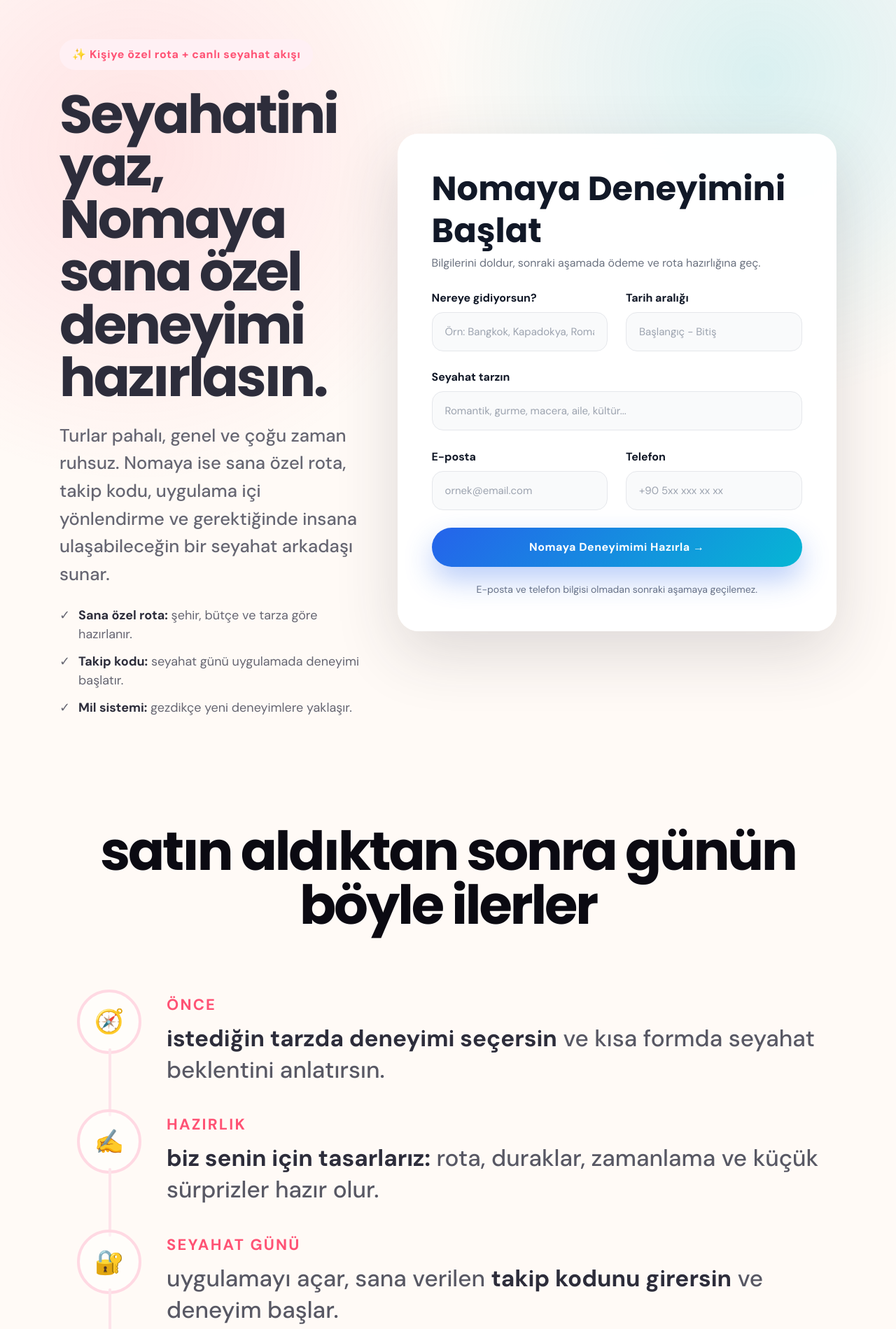
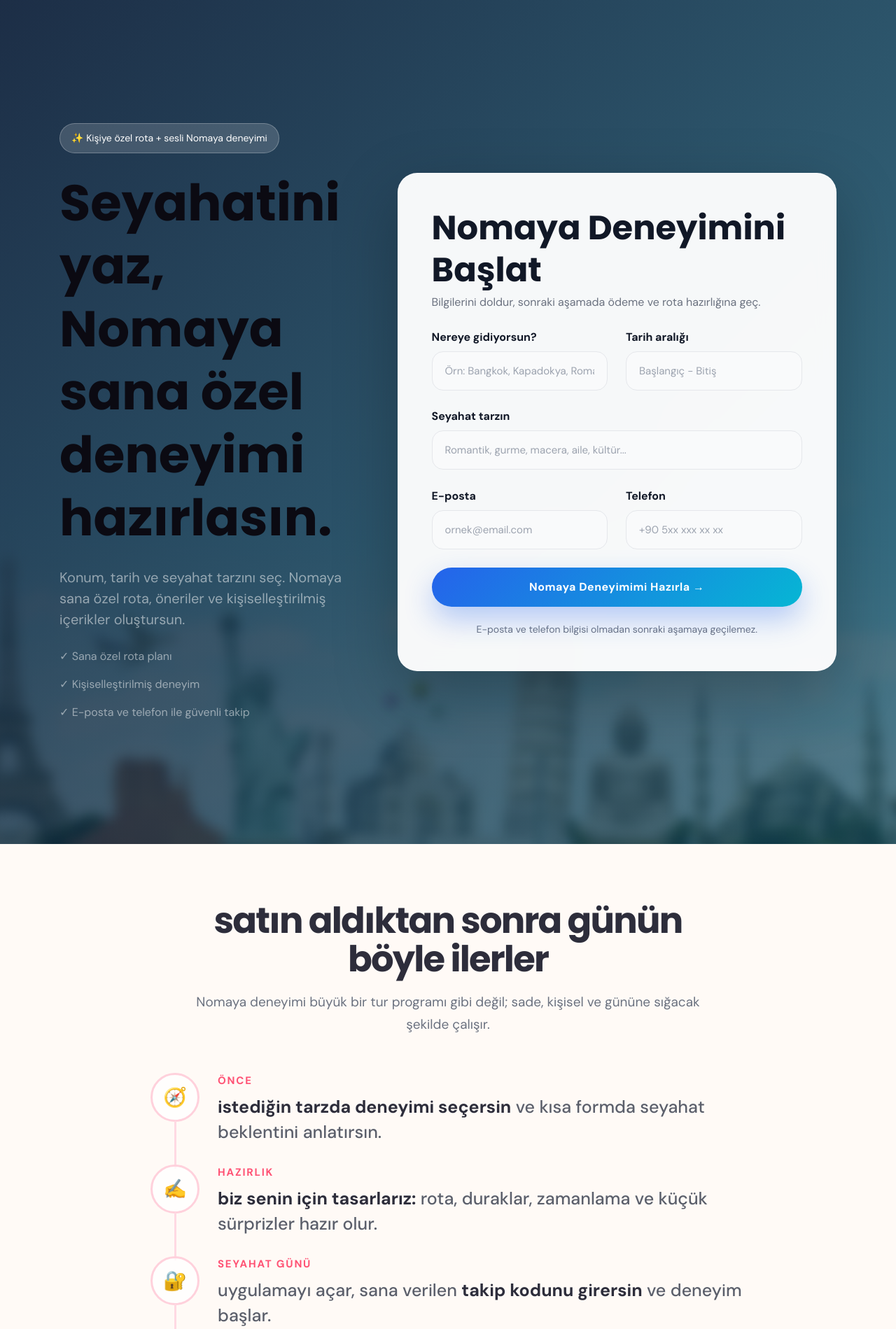
Before and after one commit to volkancyberframework-ux/nomaya, a Django app: page /sen-gez-diye/ in a window 1280 px wide. Shown: the part 148-2047 px from the top of the page at 70% size. Run offline with Django 4.2, Linux system fonts and the light colour scheme; some libraries are stand-ins or nearby versions.

Commit message:
Improve 2  Nomaya landing page and journey flow

```diff
--- a/templates/order-customized.html
+++ b/templates/order-customized.html
@@ -4,84 +4,24 @@
 {% block content %}
 
 <style>
-  :root {
-    --nomaya-bg: #fffaf6;
-    --nomaya-ink: #2d2d3b;
-    --nomaya-muted: #666672;
-    --nomaya-soft: #9ca3af;
-    --nomaya-pink: #ff5274;
-    --nomaya-blue: #2563eb;
-    --nomaya-cyan: #06b6d4;
-    --nomaya-line: #fde3ea;
-    --nomaya-border: #f0ebe7;
-  }
-
   .nomaya-page {
-    background: var(--nomaya-bg);
-    color: var(--nomaya-ink);
-    overflow: hidden;
-  }
-
-  .nomaya-section {
-    padding: 96px 0;
+    background: #fffaf6;
+    color: #111827;
   }
 
   .nomaya-hero {
-    min-height: 94vh;
-    display: flex;
-    align-items: center;
+    min-height: 92vh;
     background:
-      radial-gradient(circle at 15% 20%, rgba(255,82,116,.14), transparent 34%),
-      radial-gradient(circle at 85% 10%, rgba(6,182,212,.15), transparent 32%),
-      var(--nomaya-bg);
-  }
-
-  .nomaya-kicker {
-    display: inline-flex;
-    align-items: center;
-    gap: 10px;
-    padding: 10px 18px;
-    border-radius: 999px;
-    background: #fff0f4;
-    color: var(--nomaya-pink);
-    font-weight: 900;
-    letter-spacing: .04em;
-  }
-
-  .nomaya-title {
-    font-size: clamp(46px, 6vw, 86px);
-    line-height: .98;
-    font-weight: 950;
-    letter-spacing: -0.04em;
-    color: var(--nomaya-ink);
-  }
-
-  .nomaya-lead {
-    color: var(--nomaya-muted);
-    font-size: clamp(20px, 2vw, 28px);
-    line-height: 1.55;
-    font-weight: 500;
-  }
-
-  .nomaya-check {
-    display: flex;
-    gap: 12px;
-    align-items: flex-start;
-    color: var(--nomaya-muted);
-    font-size: 18px;
-    margin-bottom: 12px;
-  }
-
-  .nomaya-check strong {
-    color: var(--nomaya-ink);
+      linear-gradient(135deg, rgba(10,20,45,.88), rgba(18,75,95,.72)),
+      url("{% static 'assets/images/bg/10.jpg' %}") center/cover no-repeat;
   }
 
   .nomaya-card {
     background: rgba(255,255,255,.96);
     backdrop-filter: blur(14px);
-    border: 1px solid rgba(255,255,255,.65);
-    border-radius: 30px;
-    box-shadow: 0 30px 90px rgba(45,45,59,.16);
+    border: 1px solid rgba(255,255,255,.35);
+    border-radius: 28px;
+    box-shadow: 0 30px 90px rgba(0,0,0,.25);
     color: #111827;
   }
 
@@ -110,13 +50,13 @@
 
   .nomaya-input:focus {
     background: #fff;
-    border-color: var(--nomaya-blue);
+    border-color: #2563eb;
     box-shadow: 0 0 0 .25rem rgba(37,99,235,.12);
     color: #111827;
   }
 
   .nomaya-label {
-    font-weight: 800;
+    font-weight: 700;
     color: #111827;
     margin-bottom: 8px;
   }
@@ -125,8 +65,8 @@
     border: 0;
     border-radius: 999px;
     padding: 16px 34px;
-    font-weight: 900;
-    background: linear-gradient(135deg, var(--nomaya-blue), var(--nomaya-cyan));
+    font-weight: 800;
+    background: linear-gradient(135deg, #2563eb, #06b6d4);
     color: #fff;
     box-shadow: 0 18px 40px rgba(37,99,235,.32);
     transition: .2s ease;
@@ -138,134 +78,187 @@
     color: #fff;
   }
 
-  .nomaya-timeline-title {
-    max-width: 1050px;
+  .hint-pill {
+    display: inline-flex;
+    align-items: center;
+    gap: 8px;
+    background: rgba(255,255,255,.16);
+    color: #fff;
+    border: 1px solid rgba(255,255,255,.25);
+    padding: 10px 16px;
+    border-radius: 999px;
+    font-size: 14px;
+  }
+
+  .nomaya-section {
+    padding: 82px 0;
+    background: #fffaf6;
+  }
+
+  .nomaya-section-soft {
+    background: #fff7f1;
+  }
+
+  .nomaya-section-title {
+    max-width: 760px;
     margin: 0 auto;
-    font-size: clamp(44px, 6vw, 82px);
-    line-height: 1;
-    font-weight: 950;
-    letter-spacing: -0.04em;
+    color: #2d2d3b;
+    font-size: clamp(34px, 4vw, 58px);
+    line-height: 1.08;
+    font-weight: 900;
+    letter-spacing: -0.035em;
+    text-align: center;
+  }
+
+  .nomaya-section-subtitle {
+    max-width: 760px;
+    margin: 18px auto 0;
+    color: #6b7280;
+    font-size: 19px;
+    line-height: 1.65;
     text-align: center;
   }
 
   .nomaya-timeline {
-    max-width: 1060px;
-    margin: 82px auto 0;
+    max-width: 850px;
+    margin: 54px auto 0;
   }
 
   .nomaya-timeline-item {
     display: grid;
-    grid-template-columns: 92px 1fr;
-    gap: 36px;
+    grid-template-columns: 70px 1fr;
+    gap: 26px;
     position: relative;
   }
 
   .nomaya-timeline-item + .nomaya-timeline-item {
-    margin-top: 34px;
+    margin-top: 28px;
   }
 
-  .nomaya-timeline-item:before {
+  .nomaya-timeline-item::before {
     content: "";
     position: absolute;
-    left: 45px;
-    top: 84px;
-    bottom: -44px;
-    width: 4px;
+    left: 34px;
+    top: 68px;
+    bottom: -34px;
+    width: 3px;
+    background: #ffd9e3;
     border-radius: 999px;
-    background: var(--nomaya-line);
   }
 
-  .nomaya-timeline-item:last-child:before {
+  .nomaya-timeline-item:last-child::before {
     display: none;
   }
 
   .nomaya-bubble {
-    width: 92px;
-    height: 92px;
+    width: 70px;
+    height: 70px;
     display: grid;
     place-items: center;
-    border: 4px solid #ffd9e3;
-    border-radius: 50%;
-    background: rgba(255,255,255,.45);
-    font-size: 34px;
+    border: 3px solid #ffd1dc;
+    border-radius: 999px;
+    background: rgba(255,255,255,.75);
+    font-size: 27px;
   }
 
   .nomaya-step-label {
-    margin: 5px 0 10px;
-    color: var(--nomaya-pink);
-    font-size: 22px;
-    font-weight: 950;
-    letter-spacing: .1em;
+    color: #ff5274;
+    font-size: 15px;
+    font-weight: 900;
+    letter-spacing: .12em;
     text-transform: uppercase;
+    margin-bottom: 8px;
   }
 
   .nomaya-step-copy {
     margin: 0;
-    color: #585864;
-    font-size: clamp(24px, 2.6vw, 34px);
-    line-height: 1.35;
+    color: #5b5f6b;
+    font-size: clamp(19px, 2vw, 25px);
+    line-height: 1.45;
     font-weight: 500;
   }
 
   .nomaya-step-copy strong {
-    color: var(--nomaya-ink);
-    font-weight: 950;
+    color: #2d2d3b;
+    font-weight: 900;
   }
 
-  .nomaya-story {
-    background: rgba(255,255,255,.52);
-    border-top: 1px solid #f6eee8;
-    border-bottom: 1px solid #f6eee8;
+  .nomaya-founder-card {
+    max-width: 860px;
+    margin: 42px auto 0;
+    text-align: center;
   }
 
-  .founder-photo {
-    width: 148px;
-    height: 148px;
-    border-radius: 50%;
-    object-fit: cover;
-    border: 8px solid #fff;
-    box-shadow: 0 24px 70px rgba(45,45,59,.14);
+  .founder-pill {
+    display: inline-flex;
+    align-items: center;
+    gap: 8px;
+    background: #fff0f4;
+    color: #ff5274;
+    padding: 9px 18px;
+    border-radius: 999px;
+    font-weight: 800;
+    font-size: 15px;
+    margin-bottom: 24px;
   }
 
-  .story-text {
-    max-width: 1000px;
-    margin: 34px auto 0;
-    color: #585864;
-    text-align: center;
-    font-size: clamp(22px, 2.4vw, 32px);
-    line-height: 1.7;
-    font-weight: 500;
+  .founder-text {
+    color: #5b5f6b;
+    font-size: clamp(18px, 2vw, 23px);
+    line-height: 1.75;
   }
 
-  .story-text strong {
-    color: var(--nomaya-ink);
-    font-weight: 950;
+  .founder-text strong {
+    color: #2d2d3b;
+    font-weight: 900;
   }
 
-  .nomaya-final-card {
-    border: 2px solid var(--nomaya-border);
-    border-radius: 30px;
-    background: rgba(255,255,255,.68);
+  .nomaya-final-box {
+    max-width: 900px;
+    margin: 0 auto;
     padding: 42px;
+    border-radius: 28px;
+    background: #ffffff;
+    border: 1px solid #f0ebe7;
     box-shadow: 0 24px 70px rgba(45,45,59,.08);
+    text-align: center;
   }
 
-  [data-bs-theme="dark"] .nomaya-page {
-    background: #0f172a;
-    color: #f9fafb;
+  /* DARK MODE FIX */
+  [data-bs-theme="dark"] .nomaya-page,
+  [data-bs-theme="dark"] .nomaya-section {
+    background: #0f172a !important;
+    color: #f9fafb !important;
   }
 
-  [data-bs-theme="dark"] .nomaya-title,
-  [data-bs-theme="dark"] .nomaya-timeline-title,
-  [data-bs-theme="dark"] .nomaya-step-copy strong,
-  [data-bs-theme="dark"] .story-text strong {
-    color: #f9fafb;
+  [data-bs-theme="dark"] .nomaya-section-soft {
+    background: #111827 !important;
   }
 
-  [data-bs-theme="dark"] .nomaya-lead,
+  [data-bs-theme="dark"] .nomaya-section-title,
+  [data-bs-theme="dark"] .nomaya-step-copy strong,
+  [data-bs-theme="dark"] .founder-text strong {
+    color: #f9fafb !important;
+  }
+
+  [data-bs-theme="dark"] .nomaya-section-subtitle,
   [data-bs-theme="dark"] .nomaya-step-copy,
-  [data-bs-theme="dark"] .story-text {
-    color: #cbd5e1;
+  [data-bs-theme="dark"] .founder-text {
+    color: #cbd5e1 !important;
+  }
+
+  [data-bs-theme="dark"] .nomaya-bubble {
+    background: #1f2937 !important;
+    border-color: #ff8aa1 !important;
+  }
+
+  [data-bs-theme="dark"] .nomaya-timeline-item::before {
+    background: #ff8aa1 !important;
+  }
+
+  [data-bs-theme="dark"] .nomaya-final-box {
+    background: #111827 !important;
+    border-color: #374151 !important;
   }
 
   [data-bs-theme="dark"] .nomaya-card {
@@ -287,85 +280,78 @@
   [data-bs-theme="dark"] .nomaya-input {
     background: #1f2937 !important;
     border-color: #374151 !important;
-    color: #fff !important;
+    color: #ffffff !important;
   }
 
   [data-bs-theme="dark"] .nomaya-input::placeholder {
     color: #9ca3af !important;
   }
 
-  [data-bs-theme="dark"] .nomaya-story,
-  [data-bs-theme="dark"] .nomaya-final-card {
-    background: rgba(17,24,39,.72);
-    border-color: #334155;
+  [data-bs-theme="dark"] .nomaya-input:focus {
+    background: #111827 !important;
+    border-color: #60a5fa !important;
+    box-shadow: 0 0 0 .25rem rgba(96,165,250,.18) !important;
+    color: #fff !important;
   }
 
   @media (max-width: 768px) {
-    .nomaya-section {
-      padding: 68px 0;
+    .nomaya-hero {
+      min-height: auto;
+      padding: 72px 0;
     }
 
-    .nomaya-hero {
-      min-height: auto;
-      padding: 70px 0;
+    .nomaya-section {
+      padding: 62px 0;
     }
 
     .nomaya-timeline {
-      margin-top: 56px;
+      margin-top: 42px;
     }
 
     .nomaya-timeline-item {
-      grid-template-columns: 70px 1fr;
-      gap: 20px;
-    }
-
-    .nomaya-timeline-item:before {
-      left: 34px;
-      top: 66px;
-      bottom: -38px;
-      width: 3px;
+      grid-template-columns: 58px 1fr;
+      gap: 18px;
     }
 
     .nomaya-bubble {
-      width: 70px;
-      height: 70px;
-      font-size: 27px;
-      border-width: 3px;
+      width: 58px;
+      height: 58px;
+      font-size: 23px;
     }
 
-    .nomaya-step-label {
-      font-size: 15px;
+    .nomaya-timeline-item::before {
+      left: 28px;
+      top: 58px;
+      bottom: -32px;
     }
 
-    .nomaya-step-copy {
-      font-size: 21px;
+    .nomaya-final-box {
+      padding: 30px 22px;
     }
   }
 </style>
 
 <main class="nomaya-page page-fade is-visible">
 
-  <section class="nomaya-hero">
+  <section class="nomaya-hero d-flex align-items-center py-6 py-xl-9">
     <div class="container">
       <div class="row align-items-center g-5">
 
-        <div class="col-lg-5">
-          <div class="nomaya-kicker mb-4">✨ Kişiye özel rota + canlı seyahat akışı</div>
+        <div class="col-lg-5 text-white">
+          <div class="hint-pill mb-4">✨ Kişiye özel rota + sesli Nomaya deneyimi</div>
 
-          <h1 class="nomaya-title mb-4">
+          <h1 class="display-4 fw-bold mb-4">
             Seyahatini yaz, Nomaya sana özel deneyimi hazırlasın.
           </h1>
 
-          <p class="nomaya-lead mb-4">
-            Turlar pahalı, genel ve çoğu zaman ruhsuz. Nomaya ise sana özel rota,
-            takip kodu, uygulama içi yönlendirme ve gerektiğinde insana ulaşabileceğin
-            bir seyahat arkadaşı sunar.
+          <p class="lead text-white-50 mb-4">
+            Konum, tarih ve seyahat tarzını seç. Nomaya sana özel rota, öneriler ve kişiselleştirilmiş içerikler oluştursun.
           </p>
 
-          <div class="mt-4">
-            <div class="nomaya-check">✓ <span><strong>Sana özel rota:</strong> şehir, bütçe ve tarza göre hazırlanır.</span></div>
-            <div class="nomaya-check">✓ <span><strong>Takip kodu:</strong> seyahat günü uygulamada deneyimi başlatır.</span></div>
-            <div class="nomaya-check">✓ <span><strong>Mil sistemi:</strong> gezdikçe yeni deneyimlere yaklaşır.</span></div>
+          <div class="d-flex flex-column gap-3 text-white-50">
+            <div>✓ Sana özel rota planı</div>
+            <div>✓ Kişiselleştirilmiş deneyim</div>
+            <div>✓ E-posta ve telefon ile güvenli takip</div>
           </div>
         </div>
 
@@ -436,11 +422,12 @@
     </div>
   </section>
 
-  <section class="nomaya-section" id="journey">
+  <section class="nomaya-section">
     <div class="container">
-      <h2 class="nomaya-timeline-title">
-        satın aldıktan sonra günün böyle ilerler
-      </h2>
+      <h2 class="nomaya-section-title">satın aldıktan sonra günün böyle ilerler</h2>
+      <p class="nomaya-section-subtitle">
+        Nomaya deneyimi büyük bir tur programı gibi değil; sade, kişisel ve gününe sığacak şekilde çalışır.
+      </p>
 
       <div class="nomaya-timeline">
         <div class="nomaya-timeline-item">
@@ -496,49 +483,49 @@
     </div>
   </section>
 
-  <section class="nomaya-section nomaya-story">
-    <div class="container text-center">
-      <div class="nomaya-kicker mb-4">❤️ Türkiye'den çıkan gençler için</div>
+  <section class="nomaya-section nomaya-section-soft">
+    <div class="container">
+      <h2 class="nomaya-section-title">ben kimim, neden Nomaya'yı yaptım?</h2>
 
-      <h2 class="nomaya-timeline-title">
-        ben kimim, neden Nomaya'yı yaptım?
-      </h2>
+      <div class="nomaya-founder-card">
+        <div class="founder-pill">❤️ Volkan'dan kısa not</div>
 
-      <div class="story-text">
+        <div class="founder-text">
           <p>
-          Ben <strong>Volkan</strong>. Türkiye'den çıkan gençlerin dünyaya açılırken çoğu zaman
-          tereddüt ettiğini gördüm. Çünkü yurtdışına çıkmak hâlâ birçok kişi için pahalı,
-          belirsiz ve yalnız hissettiren bir şey.
+            Ben <strong>Volkan</strong>. Türkiye'den çıkan gençlerin dünyaya açılırken tereddüt ettiğini gördüm.
+            Çünkü yurtdışına çıkmak hâlâ birçok kişi için pahalı, belirsiz ve yalnız hissettiren bir şey.
           </p>
 
           <p>
-          Klasik turlar ise çoğu zaman <strong>pahalı ve genel</strong>. Herkese aynı liste,
-          aynı duraklar, aynı deneyim. Oysa bir genç ülkesinden çıkarken yanında gerçekten
-          biri varmış gibi hissetmeli.
+            Klasik turlar çoğu zaman <strong>pahalı ve genel</strong>. Herkese aynı liste, aynı duraklar,
+            aynı deneyim. Oysa bir genç ülkeden çıkarken yanında gerçekten biri varmış gibi hissetmeli.
           </p>
 
           <p>
-          Bu yüzden Nomaya'yı kurdum. İstedim ki o genç ülkeden çıksın, maliyet etkin şekilde
-          keşfetsin, uygulama onu doğru zamanda doğru yere yönlendirsin ve bir ihtiyacı olursa
+            Bu yüzden Nomaya'yı kurdum. İstedim ki o genç ülkeden çıksın, maliyet etkin şekilde keşfetsin,
+            uygulama onu doğru zamanda doğru yere yönlendirsin ve bir ihtiyacı olursa
             <strong>anında gerçek bir insana ulaşabilsin.</strong>
           </p>
+        </div>
       </div>
     </div>
   </section>
 
   <section class="nomaya-section">
     <div class="container">
-      <div class="nomaya-final-card text-center">
-        <div class="nomaya-kicker mb-4">🚀 rota değil, yanında biri var hissi</div>
-        <h2 class="nomaya-timeline-title">
+      <div class="nomaya-final-box">
+        <div class="founder-pill">🚀 rota değil, yanında biri var hissi</div>
+
+        <h2 class="nomaya-section-title">
           Nomaya ile gez, mil kazan, tekrar yola çık
         </h2>
-        <p class="nomaya-lead mt-4 mb-0 mx-auto" style="max-width: 880px;">
-          Her deneyim seni bir sonraki yolculuğa yaklaştırır. Şehrini, tarihini ve tarzını yaz.
-          Biz senin için kişisel seyahat akışını hazırlayalım.
+
+        <p class="nomaya-section-subtitle">
+          Şehrini, tarihini ve tarzını yaz. Biz sana kişisel seyahat akışını hazırlayalım.
         </p>
+
         <a href="#" onclick="document.getElementById('customTravelForm').scrollIntoView({behavior:'smooth'}); return false;"
-           class="btn nomaya-btn btn-lg mt-5">
+           class="btn nomaya-btn btn-lg mt-4">
           Deneyimimi Hazırla →
         </a>
       </div>
```
Lines whose indentation alone changed are shown as unchanged.
